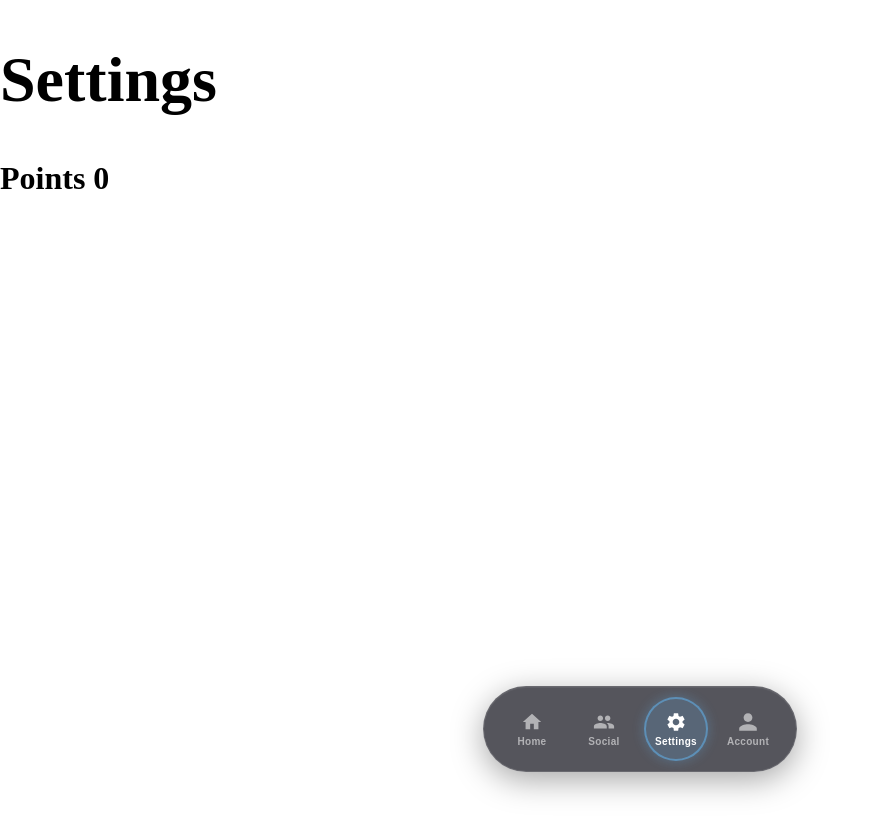
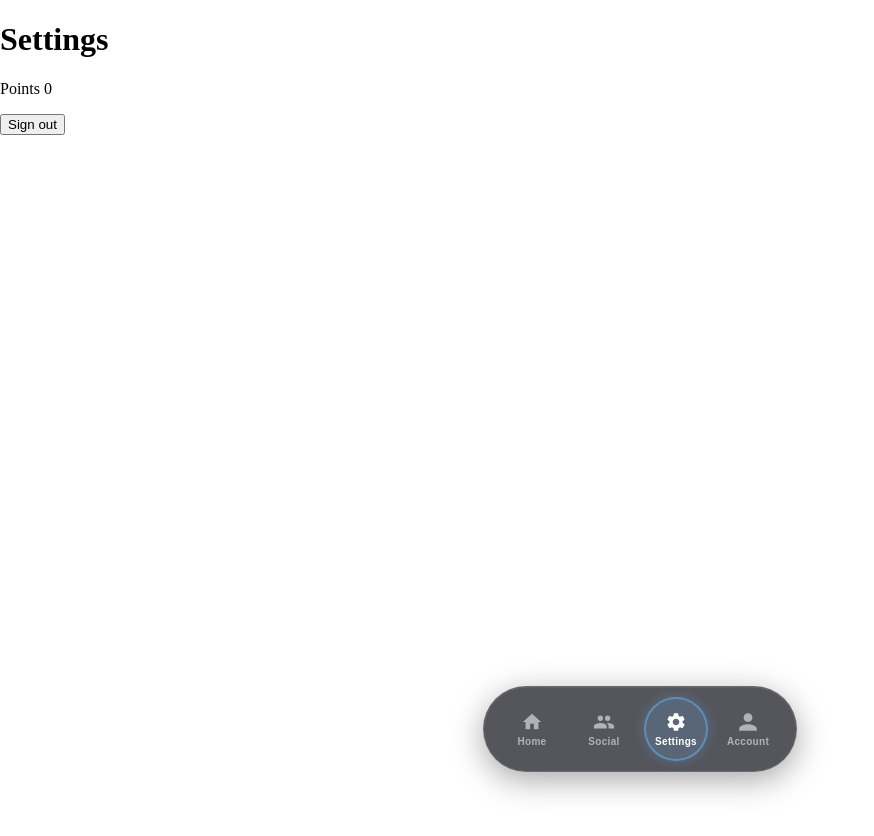
Before and after one commit to Partic-l/Parkd, a React (Vite) app in the folder Map/: page /settings in a window 1280 px wide. Shown: the top 836 px of the page, without its empty margins (0-874 px from the left). Built offline with nearby package versions, Linux system fonts and the light colour scheme.

Commit message:
add logout button to settings

```diff
--- a/Map/src/settings.jsx
+++ b/Map/src/settings.jsx
@@ -1,7 +1,16 @@
 import { supabase } from './supabaseClient';
 import { useEffect, useState } from 'react';
+import { useNavigate } from 'react-router'
 
 export default function Settings() {
+    const navigate = useNavigate();
+    const handleSignOut = async () => {
+        const { error } = await supabase.auth.signOut()
+        if (error) console.log('Error signing out:', error)
+        else {
+            navigate('/login')
+        }
+    }
     const [points, setPoints] = useState(0)
     useEffect(() => {
         async function getPoints() {
@@ -25,9 +34,10 @@ export default function Settings() {
         getPoints()
     }, [])
     return (
-        <h1>
+        <div>
             <h1> Settings </h1>
             <p> Points {points} </p>
-        </h1>
+            <button onClick={handleSignOut}> Sign out </button>
+        </div>
     )
 }
```
